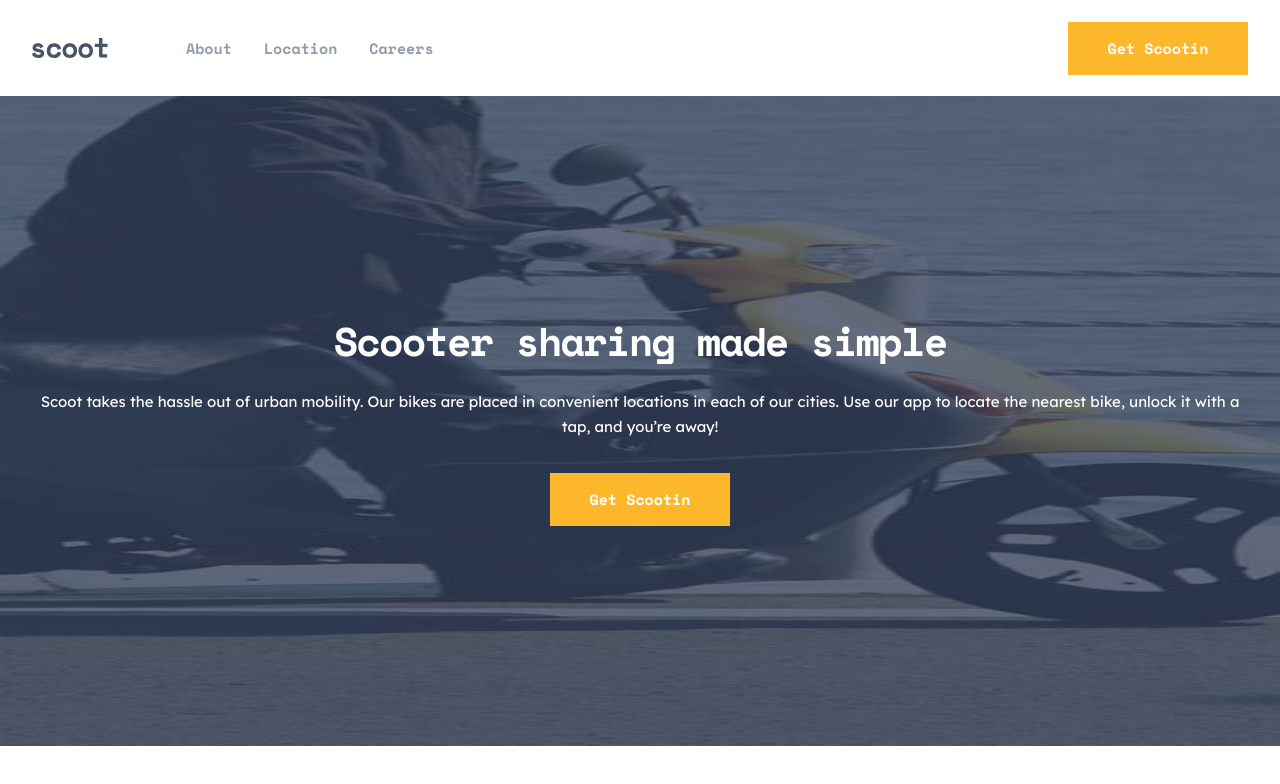
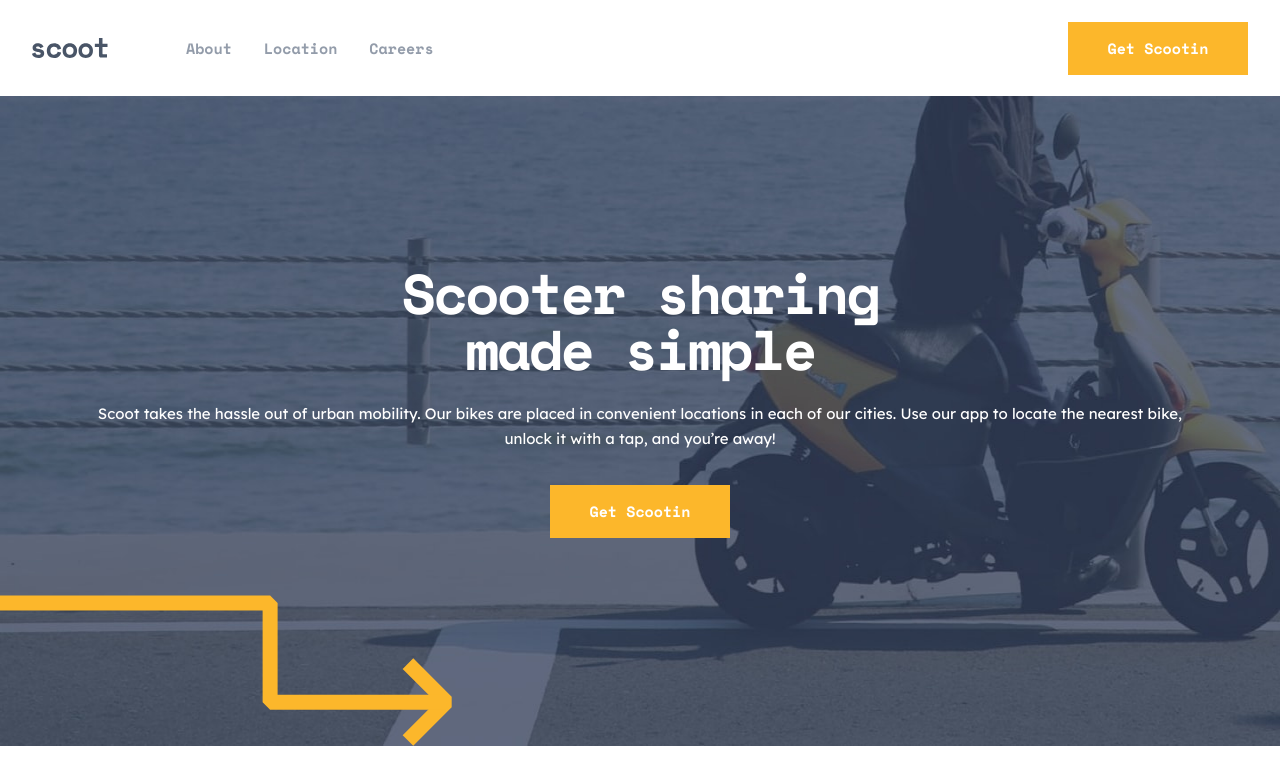
Before and after one commit to unaygney/scoot-multi-page-website, a Next.js app: page / in a window 1280 px wide. Shown: the top 784 px of the page. Built offline with nearby package versions, Linux system fonts and the light colour scheme.

Commit message:
minor style changes in global.css

```diff
--- a/app/globals.css
+++ b/app/globals.css
@@ -1,6 +1,12 @@
 @tailwind base;
 @tailwind components;
 @tailwind utilities;
+
+html,
+body {
+  width: 100%;
+  height: 100%;
+}
 
 h1,
 h2,
--- a/components/Navbar/index.jsx
+++ b/components/Navbar/index.jsx
@@ -57,6 +57,7 @@ function Navbar() {
           </div>
           {/* Overlay */}
           <div
+            onClick={() => setOpen(false)}
             className={clsx("bg-black opacity-50  ", { "flex-1 ": isOpen })}
           ></div>
         </div>
--- a/containers/home-container/home-hero/index.jsx
+++ b/containers/home-container/home-hero/index.jsx
@@ -1,24 +1,40 @@
-import React, { useState } from "react";
+import React from "react";
 import Image from "next/image";
 import { HERO_INFO } from "./constant";
 import Button from "@/components/Button";
 
 function HomeHero() {
   return (
-    <section className="w-full h-[650px] md:bg-right-arrow md:bg-left-bottom md:bg-no-repeat z-10">
-      <div className="relative w-full h-full ">
+    <section className="w-full h-[650px] relative  ">
+      <div className="relative w-full h-full    ">
         <Image
           src={HERO_INFO.images.mobile}
           alt="hero image"
           placeholder="blur"
           fill
-          className=""
+          className="md:hidden -z-10"
         />
-        <div className="flex flex-col text-center items-center justify-center gap-6 px-8  text-white  absolute h-full">
-          <h1 className="heading-m">{HERO_INFO.title}</h1>
-          <p className="text">{HERO_INFO.content}</p>
-          <Button className="mt-2.5" title={HERO_INFO.buttonInfo} />
-        </div>
+        <Image
+          src={HERO_INFO.images.tablet}
+          alt="hero image"
+          placeholder="blur"
+          fill
+          className="hidden md:block lg:hidden -z-10 "
+        />
+        <Image
+          src={HERO_INFO.images.desktop}
+          alt="hero image"
+          placeholder="blur"
+          fill
+          className="hidden lg:block -z-10"
+        />
+      </div>
+      <div className="flex flex-col text-center items-center justify-center gap-6 px-8 pb-10 md:px-[97px]  text-white   h-full bg-right-arrow bg-no-repeat bg-left-bottom absolute inset-0  ">
+        <h1 className="heading-m md:heading-xl md:max-w-[15ch]">
+          {HERO_INFO.title}
+        </h1>
+        <p className="text">{HERO_INFO.content}</p>
+        <Button className="mt-2.5" title={HERO_INFO.buttonInfo} />
       </div>
     </section>
   );
```
